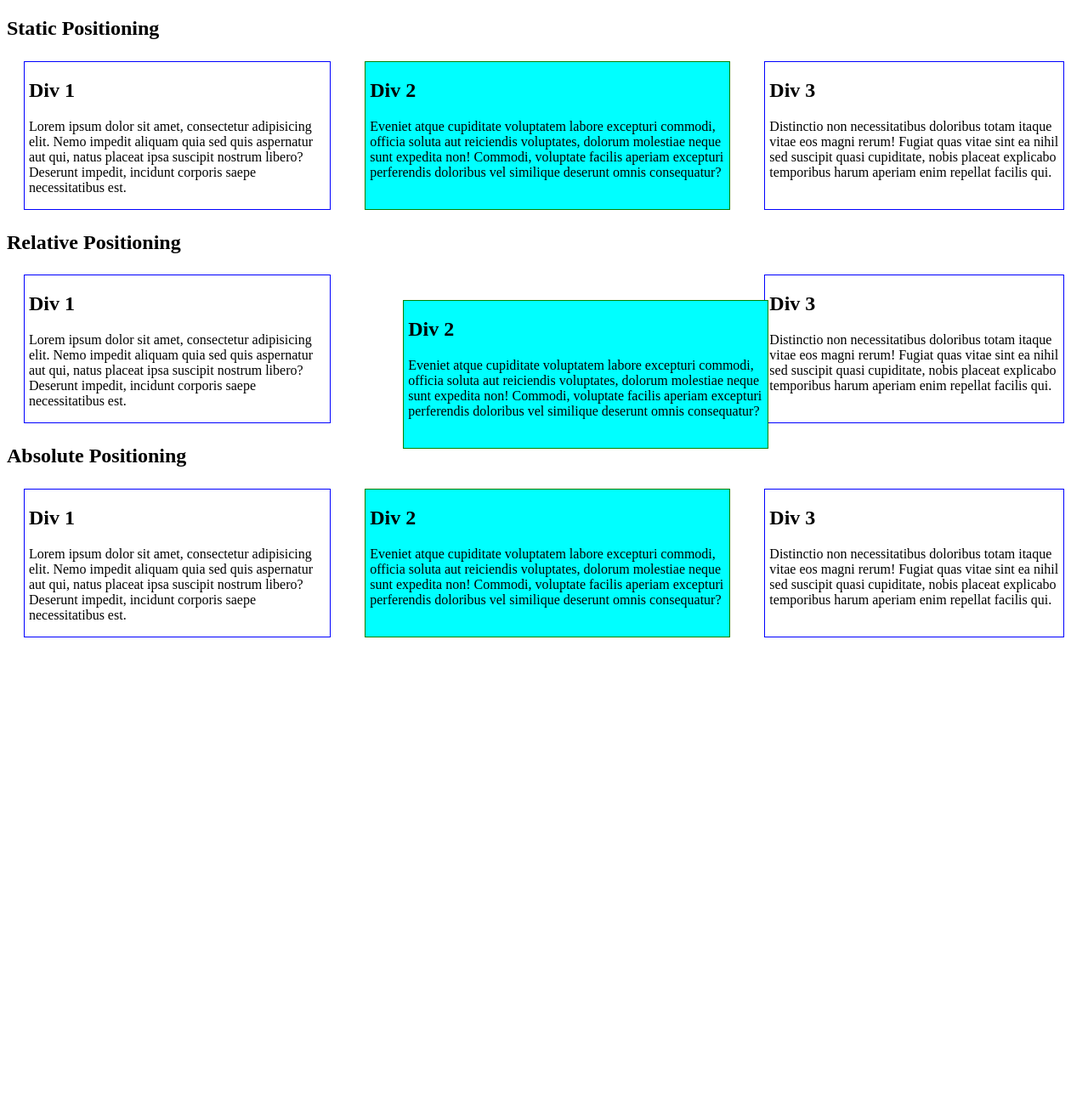
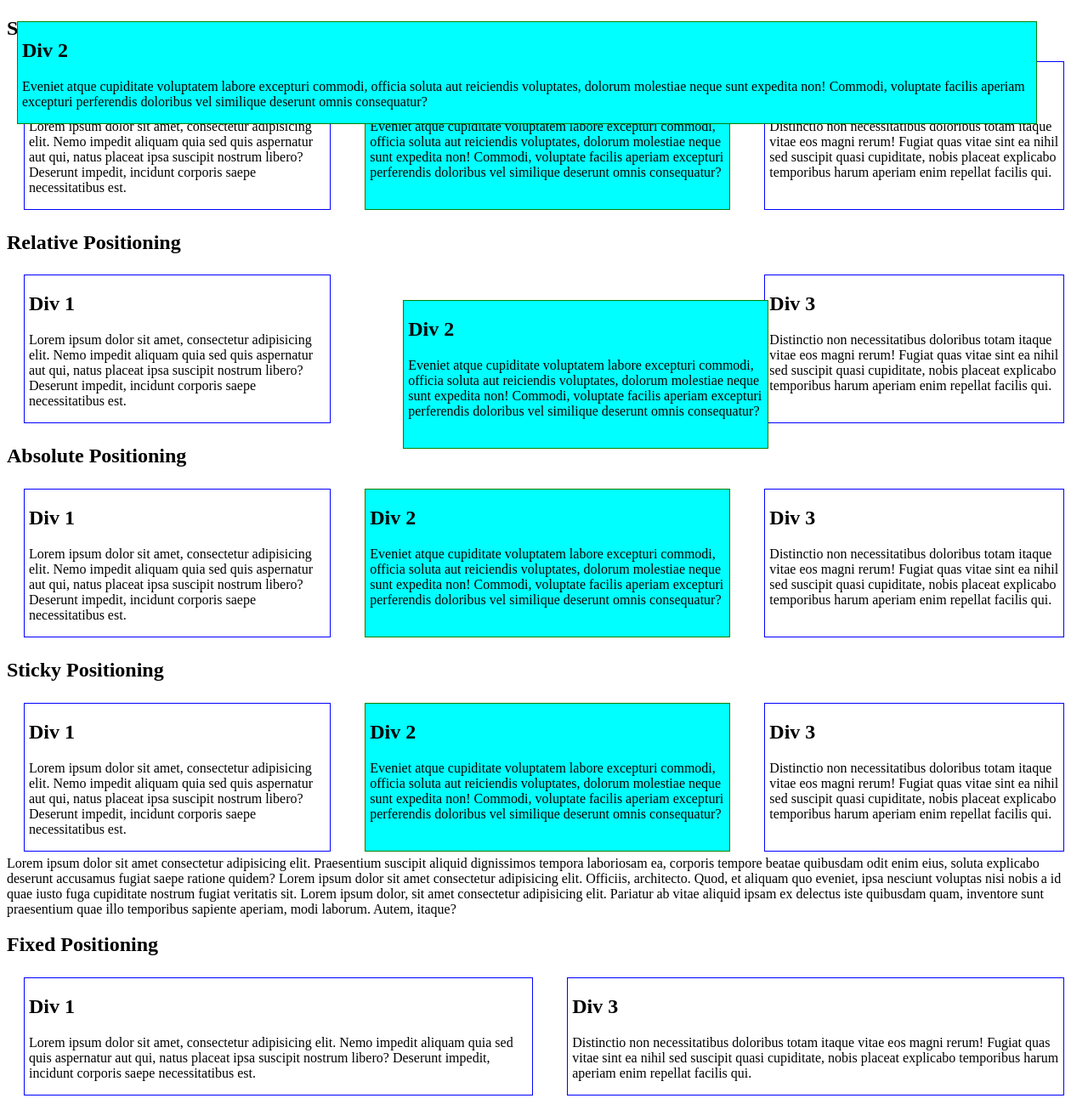
Before and after one commit to mupenzishalom/TTA_Advanced_CSS, a plain HTML site: page Positioning/index.html in a window 1280 px wide. Shown: the whole page at 85% size. Before the commit the page ends 800 px from the top, so only its background shows below. Drawn offline with Linux system fonts and the light colour scheme.

Commit message:
feat: fully understanding position element of CSS

```diff
--- a/Positioning/index.html
+++ b/Positioning/index.html
@@ -58,5 +58,46 @@
                 </div>
             </div>
         </section>
+
+        <section>
+            <h1>Sticky Positioning</h1>
+            <div class="container position-sticky">
+                <div class="content">
+                    <h2>Div 1</h2>
+                    <p>Lorem ipsum dolor sit amet, consectetur adipisicing elit. Nemo impedit aliquam quia sed quis aspernatur aut qui, natus placeat ipsa suscipit nostrum libero? Deserunt impedit, incidunt corporis saepe necessitatibus est.</p>
+                </div>
+                <div class="content content-2">
+                    <h2>Div 2</h2>
+                    <p>Eveniet atque cupiditate voluptatem labore excepturi commodi, officia soluta aut reiciendis voluptates, dolorum molestiae neque sunt expedita non! Commodi, voluptate facilis aperiam excepturi perferendis doloribus vel similique deserunt omnis consequatur?</p>
+                </div>
+                <div class="content">
+                    <h2>Div 3</h2>
+                    <p>Distinctio non necessitatibus doloribus totam itaque vitae eos magni rerum! Fugiat quas vitae sint ea nihil sed suscipit quasi cupiditate, nobis placeat explicabo temporibus harum aperiam enim repellat facilis qui.</p>
+                </div>
+            </div>
+            <div class="test">
+                Lorem ipsum dolor sit amet consectetur adipisicing elit. Praesentium suscipit aliquid dignissimos tempora laboriosam ea, corporis tempore beatae quibusdam odit enim eius, soluta explicabo deserunt accusamus fugiat saepe ratione quidem?
+                Lorem ipsum dolor sit amet consectetur adipisicing elit. Officiis, architecto. Quod, et aliquam quo eveniet, ipsa nesciunt voluptas nisi nobis a id quae iusto fuga cupiditate nostrum fugiat veritatis sit.
+                Lorem ipsum dolor, sit amet consectetur adipisicing elit. Pariatur ab vitae aliquid ipsam ex delectus iste quibusdam quam, inventore sunt praesentium quae illo temporibus sapiente aperiam, modi laborum. Autem, itaque?
+            </div>
+        </section>
+
+        <section>
+            <h1>Fixed Positioning</h1>
+            <div class="container">
+                <div class="content">
+                    <h2>Div 1</h2>
+                    <p>Lorem ipsum dolor sit amet, consectetur adipisicing elit. Nemo impedit aliquam quia sed quis aspernatur aut qui, natus placeat ipsa suscipit nostrum libero? Deserunt impedit, incidunt corporis saepe necessitatibus est.</p>
+                </div>
+                <div class="content content-2 position-fixed">
+                    <h2>Div 2</h2>
+                    <p>Eveniet atque cupiditate voluptatem labore excepturi commodi, officia soluta aut reiciendis voluptates, dolorum molestiae neque sunt expedita non! Commodi, voluptate facilis aperiam excepturi perferendis doloribus vel similique deserunt omnis consequatur?</p>
+                </div>
+                <div class="content">
+                    <h2>Div 3</h2>
+                    <p>Distinctio non necessitatibus doloribus totam itaque vitae eos magni rerum! Fugiat quas vitae sint ea nihil sed suscipit quasi cupiditate, nobis placeat explicabo temporibus harum aperiam enim repellat facilis qui.</p>
+                </div>
+            </div>
+        </section>
     </body>
 </html>
--- a/Positioning/style.css
+++ b/Positioning/style.css
@@ -25,8 +25,23 @@
     left: 45px;
 }
 
-.position-absolute{
-    /*position: absolute;*/
-    /*top: 50px;*/
-    /*bottom: 70px;*/
+/*.position-absolute{
+    /*position: absolute;
+    /*top: 50px;
+    /*bottom: 70px;
+}*/
+
+.position-sticky{
+    position: sticky;
+    top: 0;
 }
+
+/*.test{
+    width: 10%;
+}*/
+
+.position-fixed{
+    position: fixed;
+    top: 20px;
+    right: 40px;
+}
```
